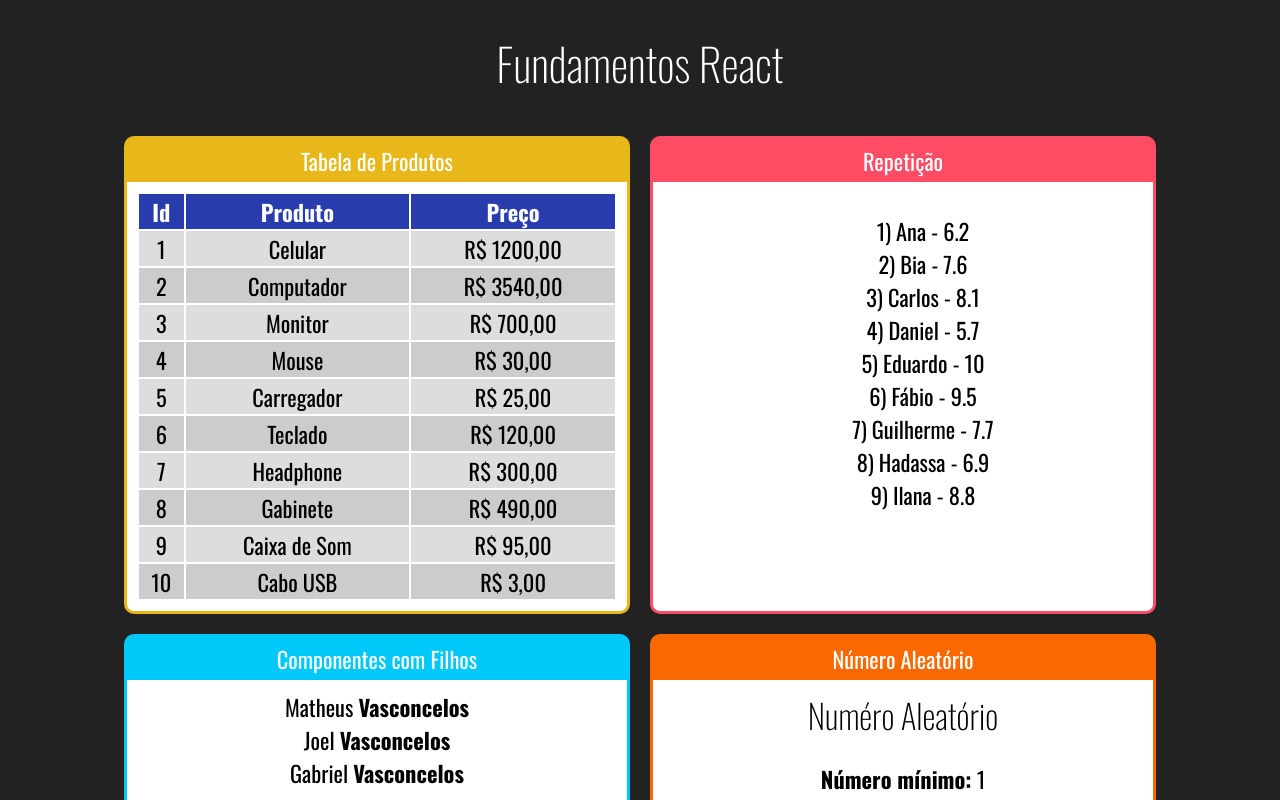
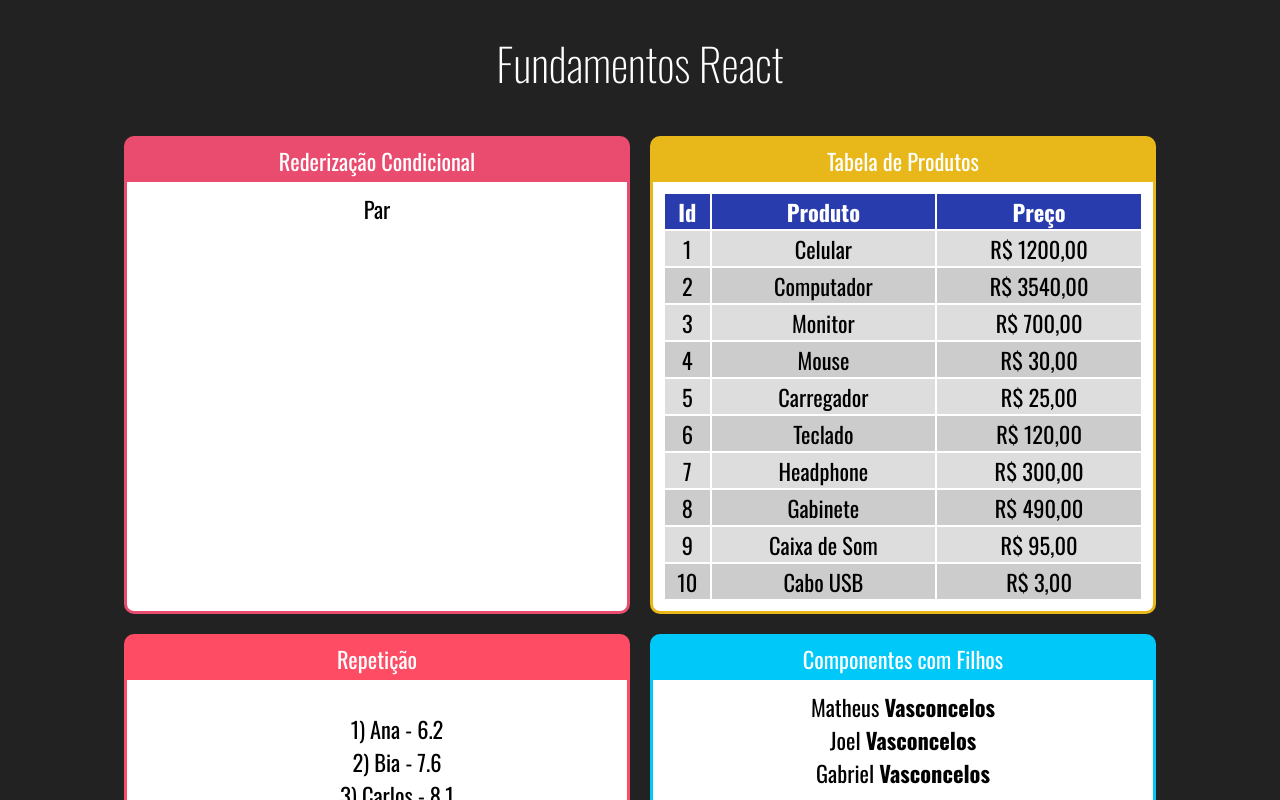
Before and after one commit to m-vasconcelos/curso-react-redux, a React (Create React App) app in the folder fundamentos/: page / in a window 1280 px wide. Shown: the top 800 px of the page. Built offline with nearby package versions, Linux system fonts and the light colour scheme.

Commit message:
Renderização Condicional #01

```diff
--- a/fundamentos/src/App.jsx
+++ b/fundamentos/src/App.jsx
@@ -10,18 +10,27 @@ import Familia from "./components/basicos/Familia"
 import FamiliaMembro from "./components/basicos/FamiliaMembro"
 import ListaAlunos from "./components/repeticao/ListaAlunos"
 import TabelaProdutos from "./components/repeticao/TabelaProdutos"
+import ParOuImpar from "./components/condicional/ParOuImpar"
 
 export default function App () {
     return (
         <div className="app">
             <h1>Fundamentos React</h1>
+
             <div className="cards">
+
+                <Card titulo="Rederização Condicional" color="#E94C6F">
+                    <ParOuImpar numero={20}></ParOuImpar>
+                </Card>
+
                 <Card titulo="Tabela de Produtos" color="#E8B71A">
                     <TabelaProdutos></TabelaProdutos>
                 </Card>
+
                 <Card titulo="Repetição" color="#FF4C65">
                     <ListaAlunos></ListaAlunos>
                 </Card>
+
                 <Card titulo="Componentes com Filhos" color="#00C8F8">
                     <Familia sobrenome="Vasconcelos">
                         <FamiliaMembro nome="Matheus" ></FamiliaMembro>
--- /dev/null
+++ b/fundamentos/src/components/condicional/ParOuImpar.jsx
@@ -0,0 +1,10 @@
+import React from "react"
+
+export default function ParOuImpar(props) {
+    const isPar = props.numero % 2 === 0
+    return(
+        <div>
+            {isPar ? <span>Par</span> : <span>Ímpar</span>}
+        </div>
+    )
+}
```
